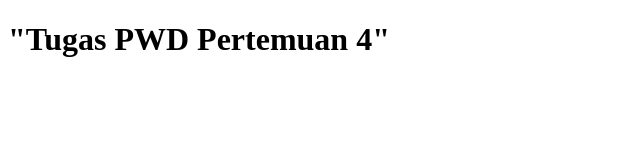
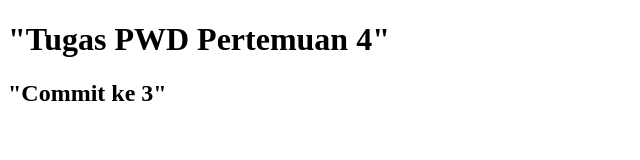
Before and after one commit to wildanmohamed/Praktikum-PWD3-P4, a plain HTML site: page index.html in a window 1280 px wide. Shown: the whole page, without its empty margins (0-640 px from the left). Drawn offline with Linux system fonts and the light colour scheme.

Commit message:
Commit 3

```diff
--- a/index.html
+++ b/index.html
@@ -7,5 +7,6 @@
   </head>
   <body>
     <h1>"Tugas PWD Pertemuan 4"</h1>
+    <h2>"Commit ke 3"</h2>
   </body>
 </html>
```
